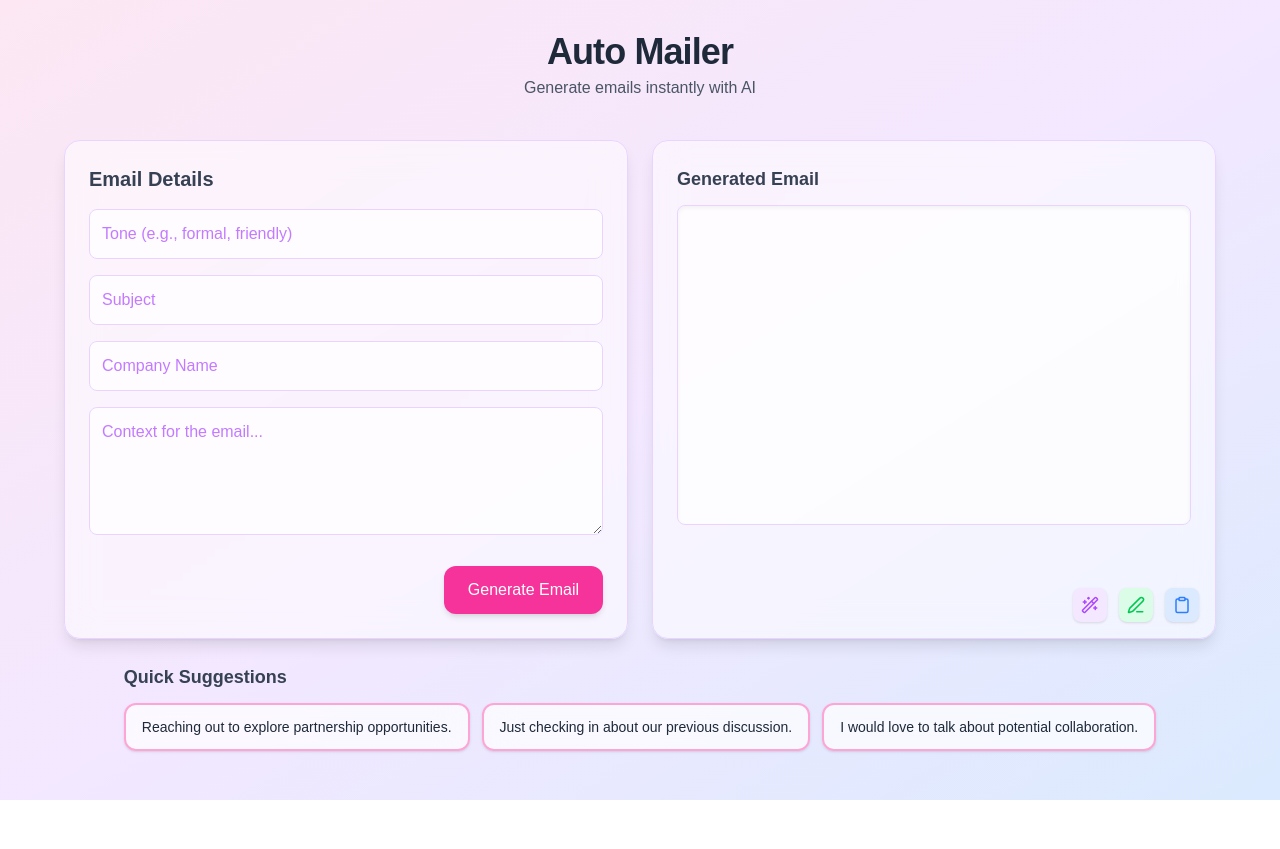
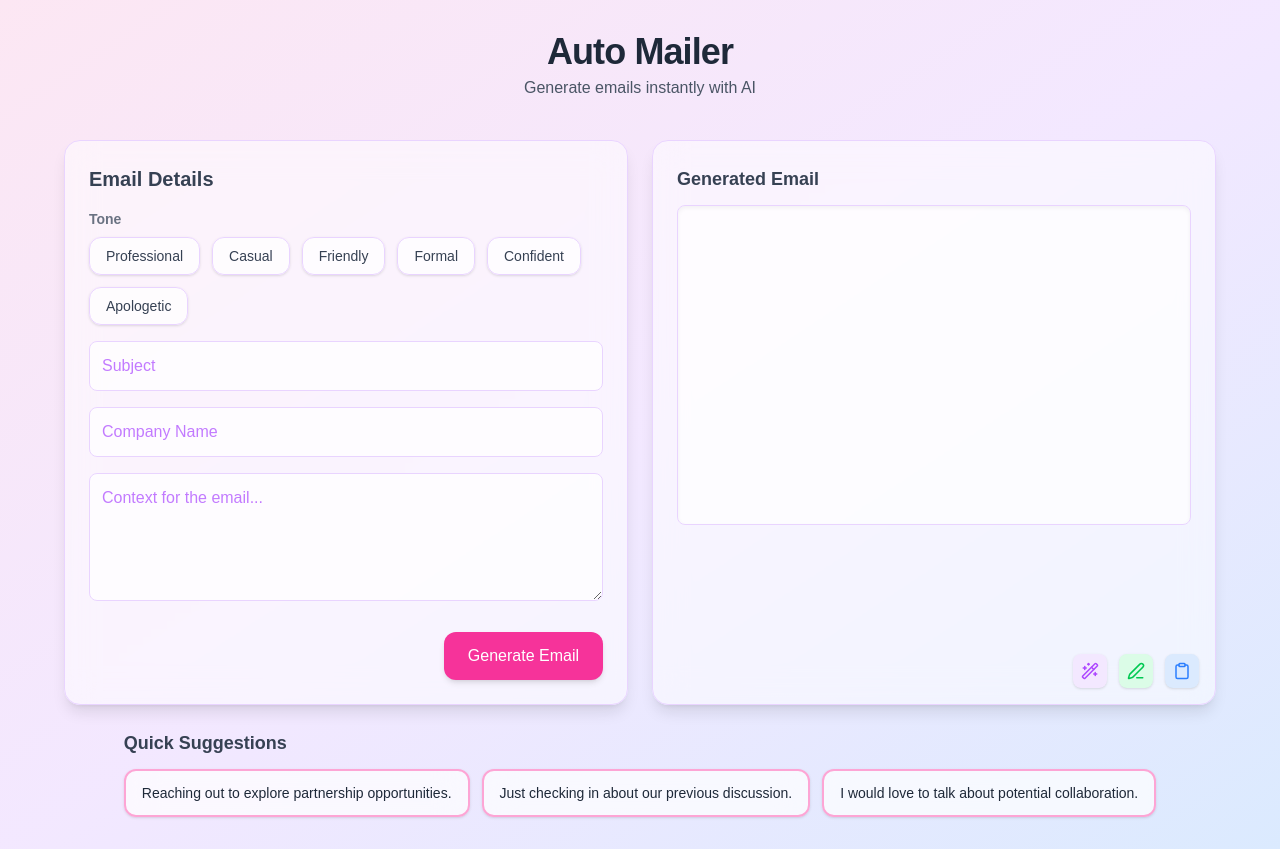
Before and after one commit to MariumAhsan/AI-Mail-Writer, a Next.js app: page / in a window 1280 px wide. Before the commit the page ends 800 px from the top, so only its background shows below. Built offline with nearby package versions, Linux system fonts and the light colour scheme.

Commit message:
production error fixed

```diff
--- a/app/page.tsx
+++ b/app/page.tsx
@@ -12,14 +12,37 @@ export default function Home() {
   const [showToneOptions, setShowToneOptions] = useState(false);
   const [showLengthOptions, setShowLengthOptions] = useState(false);
 
-  const toneOptions = ["casual", "professional", "formal", "friendly"];
-  const lengthOptions = ["elaborate", "shorten"];
+  const toneOptions = ["Professional", "Casual", "Friendly", "Formal", "Confident", "Apologetic"];
+  const lengthOptions = ["Elaborate", "Shorten"];
 
-  const suggestions = [
-    { tone: "professional", subject: "Business Collaboration Request", company: "TechNova Ltd", context: "Reaching out to explore partnership opportunities." },
-    { tone: "casual", subject: "Quick Follow-up!", company: "BlueWave Studio", context: "Just checking in about our previous discussion." },
-    { tone: "friendly", subject: "Let's Connect!", company: "CreativeForge", context: "I would love to talk about potential collaboration." }
-  ];
+  type Suggestion = {
+  tone: string;
+  subject: string;
+  company: string;
+  context: string;
+};
+
+  const suggestions: Suggestion[] = [
+  {
+    tone: "professional",
+    subject: "Business Collaboration Request",
+    company: "TechNova Ltd",
+    context: "Reaching out to explore partnership opportunities."
+  },
+  {
+    tone: "casual",
+    subject: "Quick Follow-up!",
+    company: "BlueWave Studio",
+    context: "Just checking in about our previous discussion."
+  },
+  {
+    tone: "friendly",
+    subject: "Let's Connect!",
+    company: "CreativeForge",
+    context: "I would love to talk about potential collaboration."
+  }
+];
+
 
   async function generateEmail() {
     const res = await fetch("/api/generate", {
@@ -69,8 +92,29 @@ export default function Home() {
         <div className="bg-white/50 backdrop-blur-lg border border-purple-200 shadow-lg rounded-2xl p-6 w-1/2 flex flex-col">
           <h2 className="text-xl font-semibold mb-4 text-gray-700">Email Details</h2>
           <div className="space-y-4 flex-1">
-            <input placeholder="Tone (e.g., formal, friendly)" className="w-full p-3 rounded-lg bg-white/70 border border-purple-200 focus:outline-none placeholder-purple-400 text-gray-800" value={tone} onChange={(e) => setTone(e.target.value)} />
-            <input placeholder="Subject" className="w-full p-3 rounded-lg bg-white/70 border border-purple-200 focus:outline-none placeholder-purple-400 text-gray-800" value={subject} onChange={(e) => setSubject(e.target.value)} />
+           <div>
+  <h3 className="text-sm font-semibold text-gray-500 mb-2">Tone</h3>
+
+  <div className="flex flex-wrap gap-3">
+    {toneOptions.map((t) => (
+      <button
+        key={t}
+        onClick={() => {
+          setTone(t);
+        }}
+        className={`px-4 py-2 rounded-xl text-sm shadow transition border
+          ${tone === t
+            ? "bg-pink-200 border-pink-400 text-pink-900"
+            : "bg-white/70 border-purple-200 hover:bg-pink-100 text-gray-700"
+          }
+        `}
+      >
+        {t.charAt(0).toUpperCase() + t.slice(1)}
+      </button>
+    ))}
+  </div>
+</div>
+<input placeholder="Subject" className="w-full p-3 rounded-lg bg-white/70 border border-purple-200 focus:outline-none placeholder-purple-400 text-gray-800" value={subject} onChange={(e) => setSubject(e.target.value)} />
             <input placeholder="Company Name" className="w-full p-3 rounded-lg bg-white/70 border border-purple-200 focus:outline-none placeholder-purple-400 text-gray-800" value={company} onChange={(e) => setCompany(e.target.value)} />
             <textarea placeholder="Context for the email..." className="w-full p-3 h-32 rounded-lg bg-white/70 border border-purple-200 focus:outline-none placeholder-purple-400 text-gray-800" value={context} onChange={(e) => setContext(e.target.value)} />
           </div>
```
